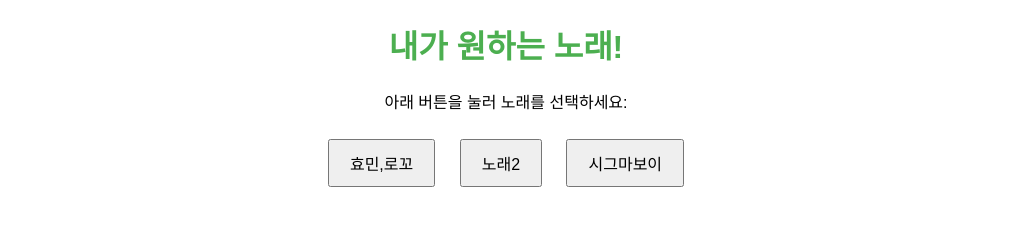
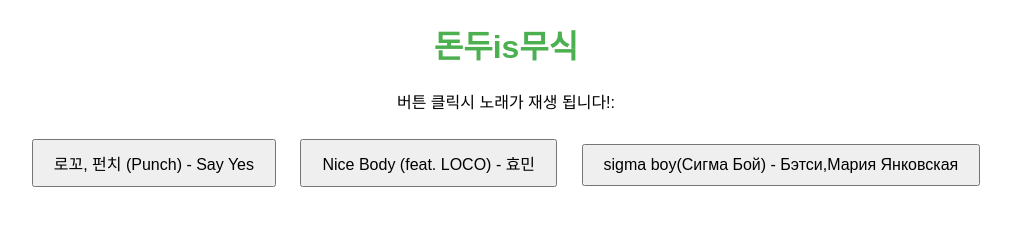
Before and after one commit to donducompany/-, a plain HTML site: page index.html in a window 1280 px wide. Shown: the whole page, without its empty margins (134-1145 px from the left). Drawn offline with Linux system fonts and the light colour scheme.

Commit message:
Update index.html

```diff
--- a/index.html
+++ b/index.html
@@ -3,7 +3,7 @@
 <head>
     <meta charset="UTF-8">
     <meta name="viewport" content="width=device-width, initial-scale=1.0">
-    <title>노래 재생 사이트</title>
+    <title>돈두무식</title>
     <style>
         body {
             font-family: Arial, sans-serif;
@@ -22,12 +22,12 @@
     </style>
 </head>
 <body>
-    <h1>내가 원하는 노래!</h1>
-    <p>아래 버튼을 눌러 노래를 선택하세요:</p>
+    <h1>돈두is무식</h1>
+    <p>버튼 클릭시 노래가 재생 됩니다!:</p>
 
-    <button onclick="playSong('song1.mp3')">효민,로꼬</button>
-    <button onclick="playSong('song2.mp3')">노래2</button>
-    <button onclick="playSong('song3.mp3')">시그마보이</button>
+    <button onclick="playSong('song1.mp3')">로꼬, 펀치 (Punch) - Say Yes</button>
+    <button onclick="playSong('song2.mp3')">Nice Body (feat. LOCO) - 효민</button>
+    <button onclick="playSong('song3.mp3')">sigma boy(Сигма Бой) - Бэтси,Мария Янковская</button>
 
     <audio id="audioPlayer" controls style="margin-top: 20px; width: 80%; display: none;"></audio>
 
```
